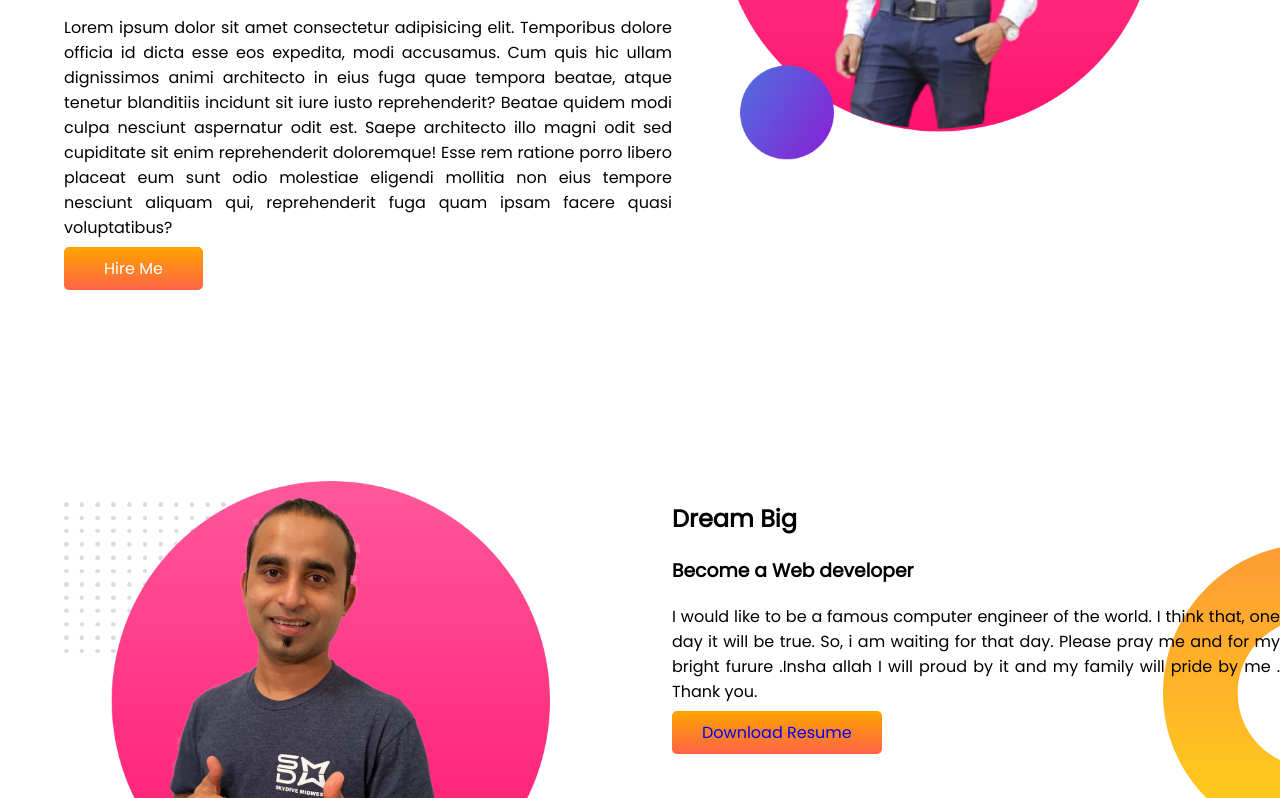
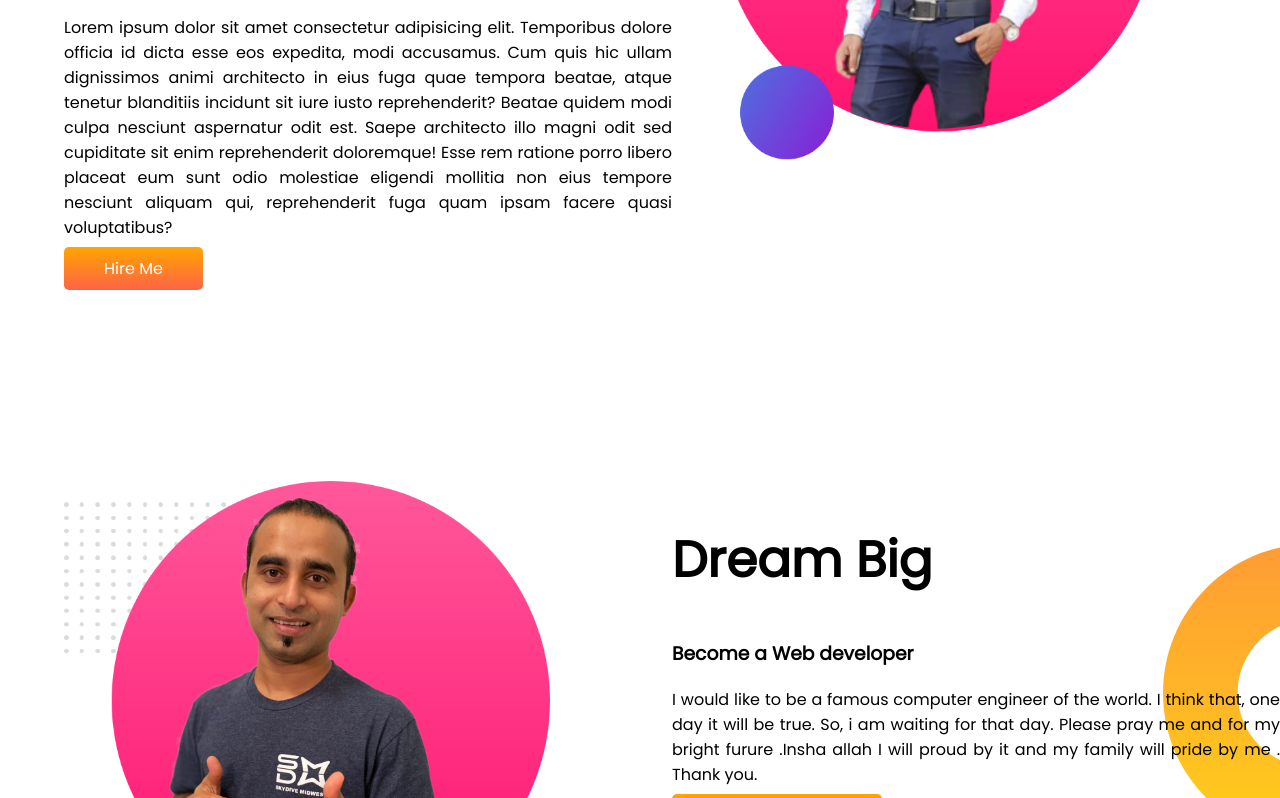
Before and after one commit to imam-hossain-sourav/developer-protofolio, a plain HTML site: page index.html in a window 1280 px wide. Shown: the part 387-1185 px from the top of the page. Drawn offline with Linux system fonts and the light colour scheme.

Commit message:
complete

```diff
--- a/index.html
+++ b/index.html
@@ -29,7 +29,7 @@
             <img src="images/jhankar2.png">
         </div>
         <div class="low">
-            <h2>Dream Big</h2>
+            <h1>Dream Big</h1>
             <h3>Become a Web developer</h2>
             <p>I would like to be a famous computer engineer of the world. I think that, one day it will be true. So, i am waiting for that day. Please pray me and for my bright furure .Insha allah I will proud by it and  my family will pride by me . Thank you.</p>
             <a class="link2" href="https://www.facebook.com/" target="_blank">Download Resume</a>
```
